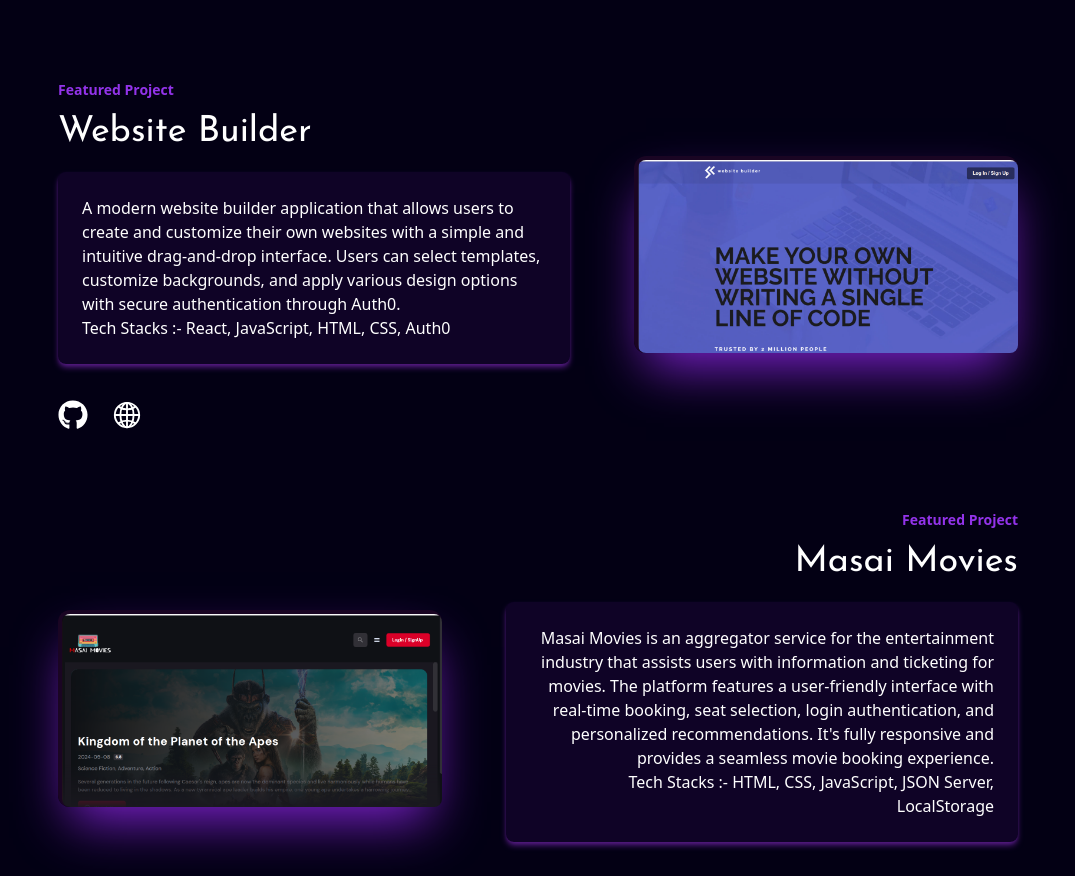
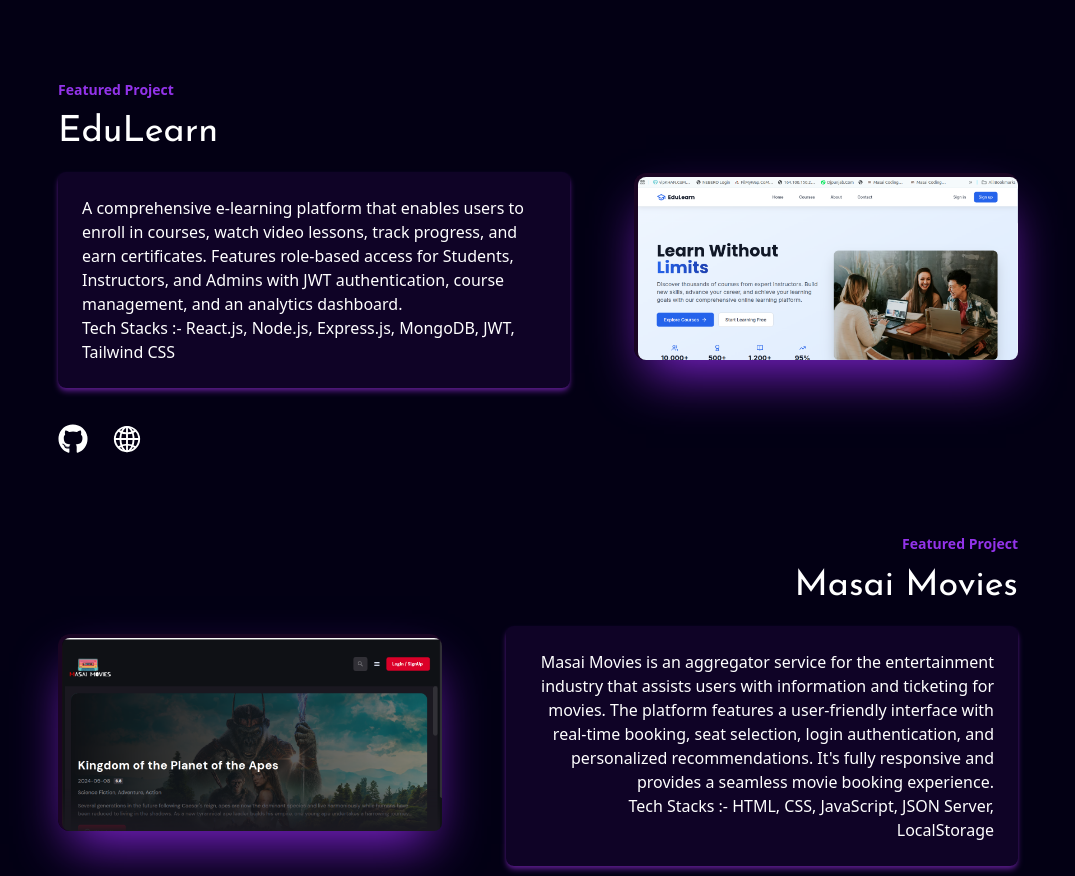
Before and after one commit to vibhor121/portfolio-abc, a React (Vite) app: page / in a window 1280 px wide. Shown: the part 3629-4505 px from the top of the page, without its empty margins (102-1177 px from the left). Built offline with nearby package versions, Linux system fonts and the light colour scheme; a web font is replaced by a local one.

Commit message:
Replace Website Builder project with EduLearn Online Learning Platform

```diff
--- a/src/Components/Projects.jsx
+++ b/src/Components/Projects.jsx
@@ -24,20 +24,20 @@
               Featured Project
             </h1>
             <h1 className="text-4xl font-bold mt-3 mb-5 josefin-sans-font">
-              Website Builder
+              EduLearn
             </h1>
             <p className="mt-4 bg-purple-700 bg-opacity-10 shadow-md shadow-purple-900 background-blur p-6 rounded-lg">
-              A modern website builder application that allows users to create and customize their own websites with a simple and intuitive drag-and-drop interface. Users can select templates, customize backgrounds, and apply various design options with secure authentication through Auth0. <br />
-              Tech Stacks :- React, JavaScript, HTML, CSS, Auth0
+              A comprehensive e-learning platform that enables users to enroll in courses, watch video lessons, track progress, and earn certificates. Features role-based access for Students, Instructors, and Admins with JWT authentication, course management, and an analytics dashboard. <br />
+              Tech Stacks :- React.js, Node.js, Express.js, MongoDB, JWT, Tailwind CSS
             </p>
             <div className="flex gap-6 mt-9 text-3xl">
               <a
-                href="https://github.com/vibhor121/Clause-Cloud_029"
+                href="https://github.com/vibhor121/Online-Learning"
                 target="_blank"
               >
                 <FaGithub />
               </a>
-              <a href="https://clause-cloud-029-rh9lzo3g0-vibhors-projects-d6b1e7df.vercel.app/" target="_blank">
+              <a href="https://online-learning-frontend-two.vercel.app/" target="_blank">
                 <IoGlobeOutline />
               </a>
             </div>
@@ -45,12 +45,12 @@
           {/* img */}
           <div className="md:w-[30%] w-[85%] mb-10 md:mb-0 md:relative rounded-xl border-l-4 border-t-4 border-[#1a0523] shadow-2xl shadow-purple-700">
             <a
-              href="https://github.com/vibhor121/Clause-Cloud_029"
+              href="https://github.com/vibhor121/Online-Learning"
               target="_blank"
             >
               <img
-                src="/websitebuilder.png"
-                alt="Website Builder Screenshot"
+                src="/online-learning1.png"
+                alt="EduLearn Screenshot"
                 className="rounded-lg"
               />
             </a>
```
Also changed, not shown: public/online-learning1.png (added).
